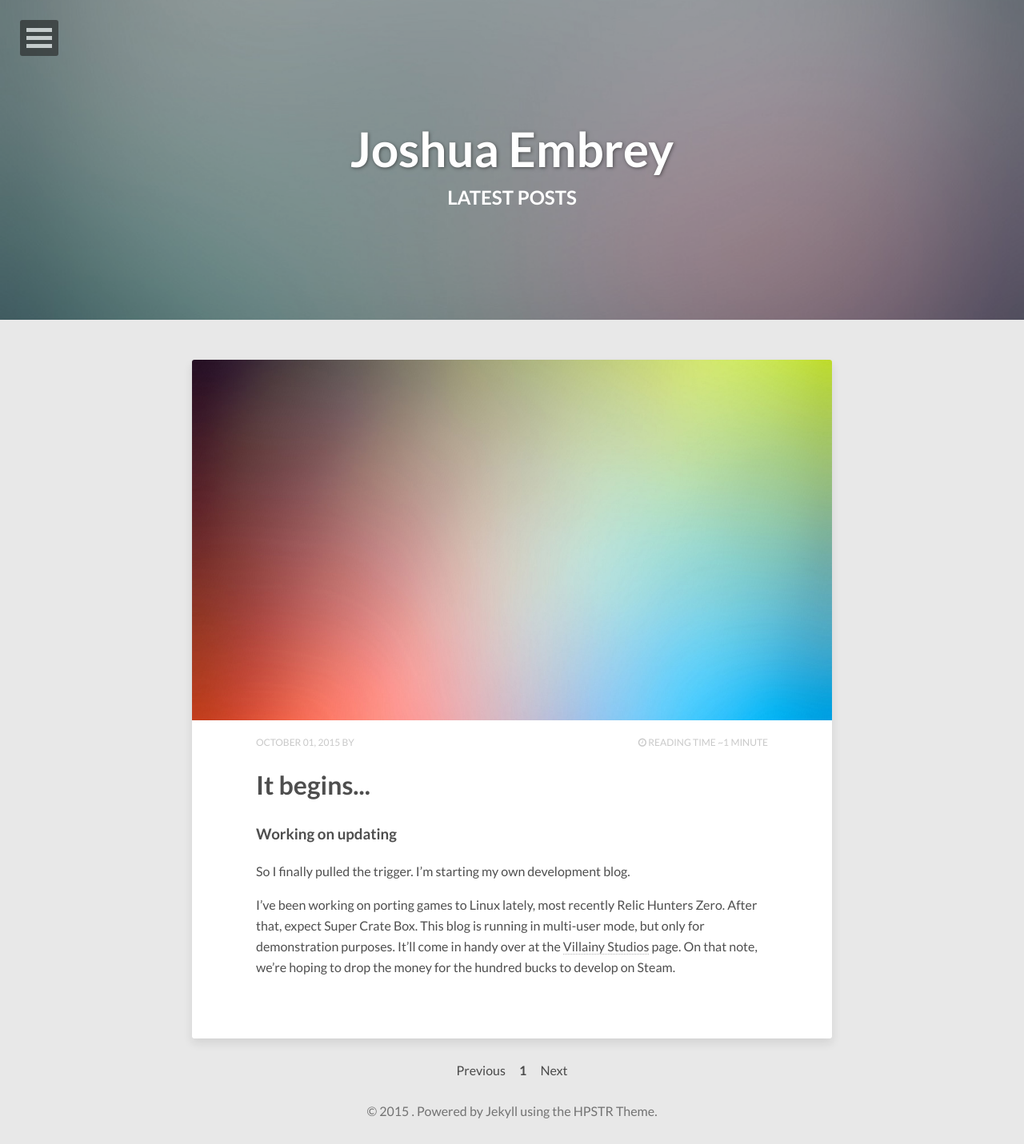
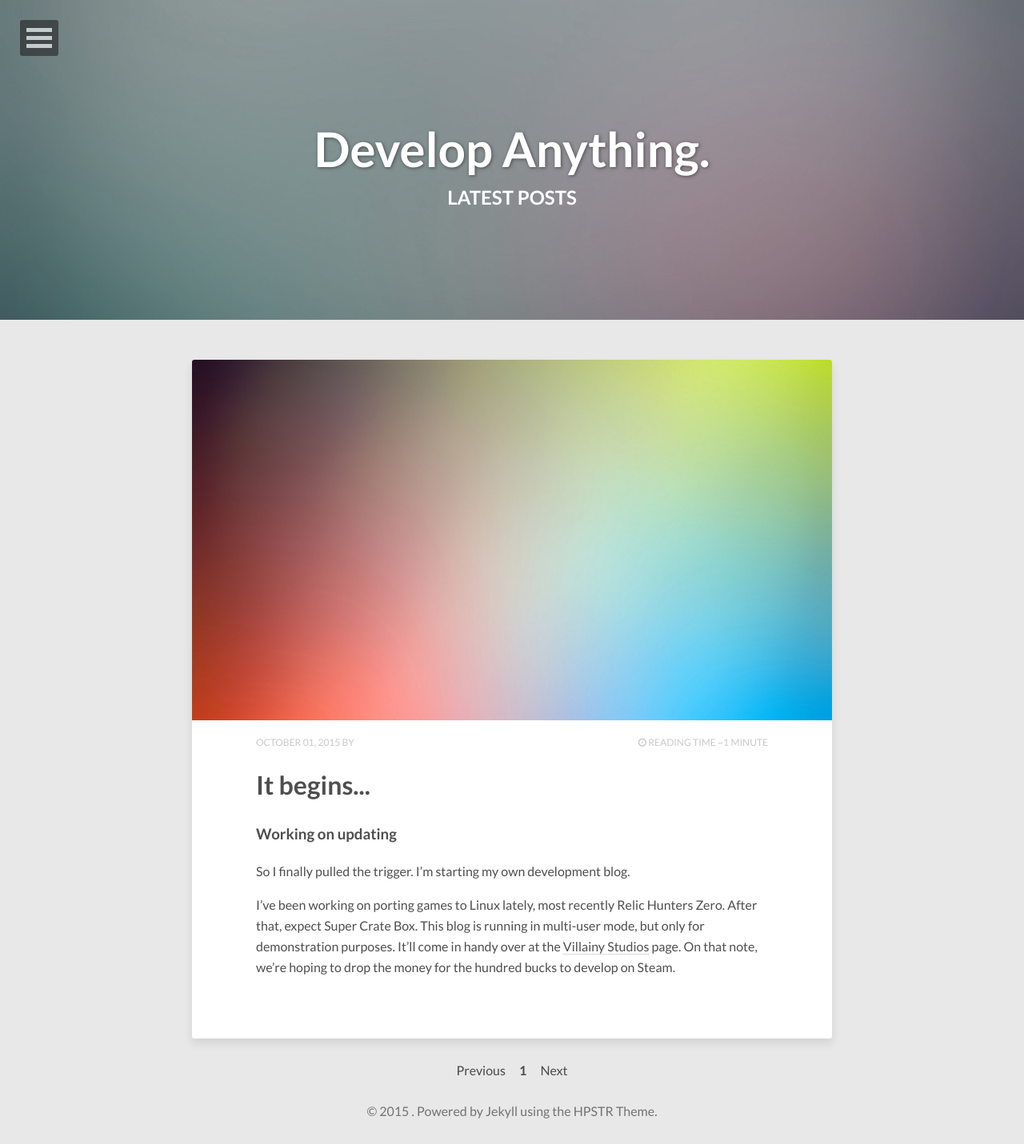
Before and after one commit to MrSchism/mrschism.github.io, a Jekyll site: the page built from index.html, in a window 1280 px wide. Shown: the whole page at 80% size. Built offline with Jekyll 4.4.1, drawn with Linux system fonts in a browser that asks for light colours; nearby versions of some CDN libraries; the list of posts is cut into pages by our own code.

Commit message:
Title fix

```diff
--- a/_config.yml
+++ b/_config.yml
@@ -1,5 +1,5 @@
-title:            Joshua Embrey
-description:      Developing anything.
+title:            Develop Anything.
+description:      Develop anything.
 disqus_shortname:
 reading_time:     true
 words_per_minute: 200
```
